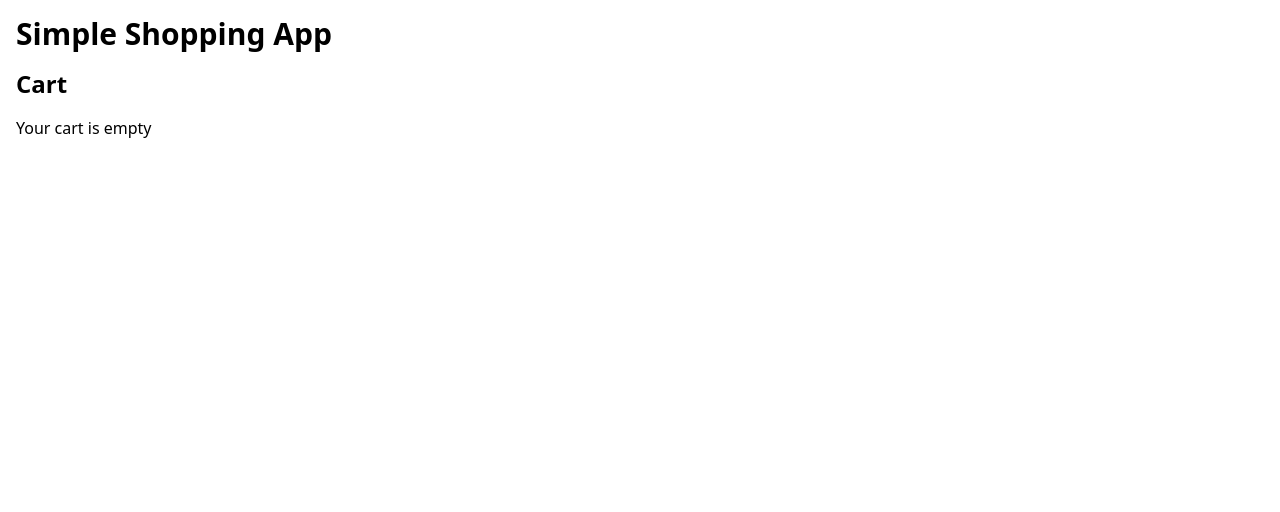
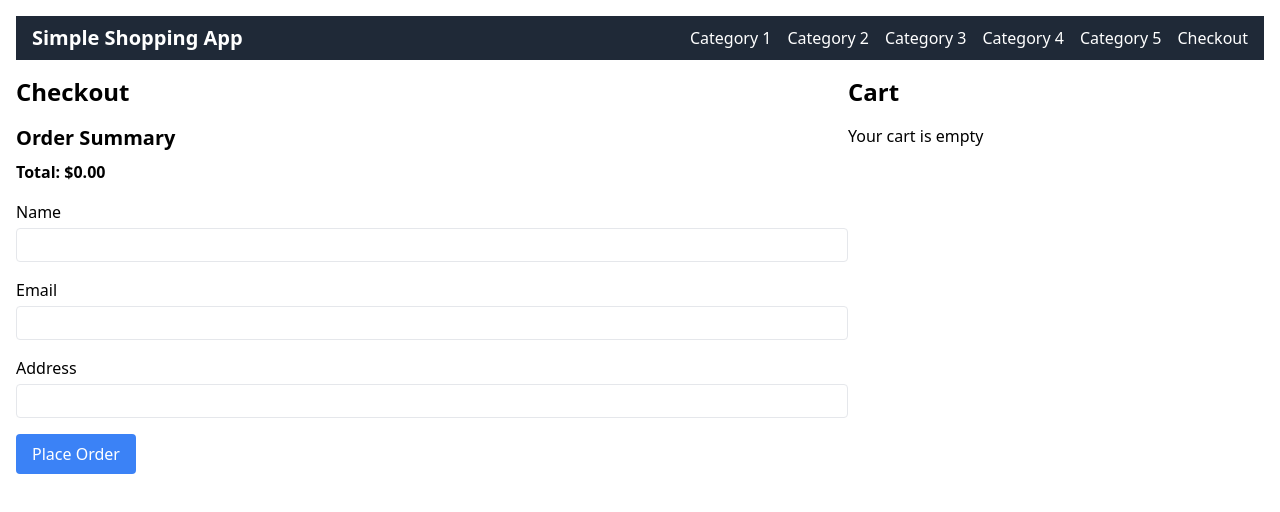
Before and after one commit to surajpai/demo-react-app, a React (Vite) app: page /checkout in a window 1280 px wide. Shown: the top 512 px of the page. Built offline with nearby package versions, Linux system fonts and the light colour scheme.

Commit message:
added category and checkout

```diff
--- a/src/App.tsx
+++ b/src/App.tsx
@@ -3,30 +3,38 @@ import { BrowserRouter as Router, Route, Routes } from 'react-router-dom';
 import { ProductList } from './components/ProductList';
 import { ProductDetails } from './components/ProductDetails';
 import { Cart } from './components/Cart';
+import { Checkout } from './components/Checkout';
+import { Header } from './components/Header';
 import { ProductProvider } from './context/ProductContext';
 import { CartProvider } from './context/CartContext';
+import { UserProvider } from './context/UserContext';
 import { useProductDataProvider } from './context/ProductDataProvider';
 import { useCartDataProvider } from './context/CartDataProvider';
+import { useUserDataProvider } from './context/UserDataProvider';
 
 const App: React.FC = () => {
   const productProvider = useProductDataProvider();
   const cartProvider = useCartDataProvider();
+  const userProvider = useUserDataProvider();
 
   return (
     <ProductProvider provider={productProvider}>
       <CartProvider provider={cartProvider}>
+        <UserProvider provider={userProvider}>
           <Router>
             <div className="container mx-auto p-4">
-            <h1 className="text-3xl font-bold mb-4">Simple Shopping App</h1>
+              <Header />
               <div className="flex flex-col md:flex-row">
                 <Routes>
                   <Route path="/" element={<ProductList />} />
                   <Route path="/product/:id" element={<ProductDetails />} />
+                  <Route path="/checkout" element={<Checkout />} />
                 </Routes>
                 <Cart />
               </div>
             </div>
           </Router>
+        </UserProvider>
       </CartProvider>
     </ProductProvider>
   );
--- /dev/null
+++ b/src/components/Category.tsx
@@ -0,0 +1,40 @@
+import React from 'react';
+import { useParams, Link } from 'react-router-dom';
+import { useProducts } from '../context/ProductContext';
+import { useCart } from '../context/CartContext';
+import { CartAdapter } from '../patterns/CartAdapter';
+
+export const Category: React.FC = () => {
+    const { category } = useParams<{ category: string }>();
+    const { products } = useProducts();
+    const { addToCart } = useCart();
+
+    const categoryProducts = products.filter(product => product.category === category);
+
+    return (
+        <div className="w-full md:w-2/3 pr-4">
+            <h2 className="text-2xl font-bold mb-4">{category}</h2>
+            {categoryProducts.length === 0 ? (
+                <p>No products found in this category.</p>
+            ) : (
+                <div className="grid grid-cols-1 md:grid-cols-2 lg:grid-cols-3 gap-4">
+                    {categoryProducts.map(product => (
+                        <div key={product.id} className="border p-4 rounded">
+                            <Link to={`/product/${product.id}`}>
+                                <img src={product.images[0]} alt={product.name} className="w-full h-48 object-cover mb-2" />
+                                <h3 className="font-bold">{product.name}</h3>
+                                <p>${product.price.toFixed(2)}</p>
+                            </Link>
+                            <button
+                                onClick={() => addToCart(CartAdapter.toCartItem(product))}
+                                className="mt-2 bg-blue-500 text-white px-4 py-2 rounded w-full"
+                            >
+                                Add to Cart
+                            </button>
+                        </div>
+                    ))}
+                </div>
+            )}
+        </div>
+    );
+};
--- /dev/null
+++ b/src/components/Checkout.tsx
@@ -0,0 +1,88 @@
+import React, { useState } from 'react';
+import { useCart } from '../context/CartContext';
+import { useUser } from '../context/UserContext';
+import { User } from '../types';
+
+export const Checkout: React.FC = () => {
+    const { cart } = useCart();
+    const { setUser } = useUser();
+    const [formData, setFormData] = useState({
+        name: '',
+        email: '',
+        address: '',
+    });
+
+    const total = cart.reduce((sum, item) => sum + item.price * item.quantity, 0);
+
+    const handleInputChange = (e: React.ChangeEvent<HTMLInputElement>) => {
+        const { name, value } = e.target;
+        setFormData(prevState => ({ ...prevState, [name]: value }));
+    };
+
+    const handleSubmit = (e: React.FormEvent) => {
+        e.preventDefault();
+        const user: User = {
+            id: Date.now(),
+            ...formData,
+        };
+        setUser(user);
+        alert('Order placed successfully!');
+    };
+
+    return (
+        <div className="w-full md:w-2/3">
+            <h2 className="text-2xl font-bold mb-4">Checkout</h2>
+            <div className="mb-4">
+                <h3 className="text-xl font-bold mb-2">Order Summary</h3>
+                {cart.map(item => (
+                    <div key={item.id} className="flex justify-between items-center mb-2">
+                        <span>{item.name} (x{item.quantity})</span>
+                        <span>${(item.price * item.quantity).toFixed(2)}</span>
+                    </div>
+                ))}
+                <div className="font-bold mt-2">Total: ${total.toFixed(2)}</div>
+            </div>
+            <form onSubmit={handleSubmit}>
+                <div className="mb-4">
+                    <label htmlFor="name" className="block mb-1">Name</label>
+                    <input
+                        type="text"
+                        id="name"
+                        name="name"
+                        value={formData.name}
+                        onChange={handleInputChange}
+                        required
+                        className="w-full px-2 py-1 border rounded"
+                    />
+                </div>
+                <div className="mb-4">
+                    <label htmlFor="email" className="block mb-1">Email</label>
+                    <input
+                        type="email"
+                        id="email"
+                        name="email"
+                        value={formData.email}
+                        onChange={handleInputChange}
+                        required
+                        className="w-full px-2 py-1 border rounded"
+                    />
+                </div>
+                <div className="mb-4">
+                    <label htmlFor="address" className="block mb-1">Address</label>
+                    <input
+                        type="text"
+                        id="address"
+                        name="address"
+                        value={formData.address}
+                        onChange={handleInputChange}
+                        required
+                        className="w-full px-2 py-1 border rounded"
+                    />
+                </div>
+                <button type="submit" className="bg-blue-500 text-white px-4 py-2 rounded">
+                    Place Order
+                </button>
+            </form>
+        </div>
+    );
+};
--- /dev/null
+++ b/src/components/Header.tsx
@@ -0,0 +1,25 @@
+import React from 'react';
+import { Link } from 'react-router-dom';
+import { useProducts } from '../context/ProductContext';
+
+export const Header: React.FC = () => {
+    const { categories } = useProducts();
+
+    return (
+        <header className="bg-gray-800 text-white mb-4">
+            <nav className="container mx-auto px-4 py-2 flex justify-between items-center">
+                <Link to="/" className="text-xl font-bold">Simple Shopping App</Link>
+                <ul className="flex space-x-4">
+                    {categories.map(category => (
+                        <li key={category}>
+                            <Link to={`/category/${category}`} className="hover:text-gray-300">{category}</Link>
+                        </li>
+                    ))}
+                    <li>
+                        <Link to="/checkout" className="hover:text-gray-300">Checkout</Link>
+                    </li>
+                </ul>
+            </nav>
+        </header>
+    );
+};
--- a/src/context/ProductContext.tsx
+++ b/src/context/ProductContext.tsx
@@ -4,6 +4,7 @@ import { Product } from '../types';
 
 export type IProductDataProvider = {
   products: Product[];
+  categories: string[];
 }
 
 type ProductProviderProps = PropsWithChildren<{
--- a/src/context/ProductDataProvider.ts
+++ b/src/context/ProductDataProvider.ts
@@ -1,22 +1,26 @@
-import { Product } from "../types";
-import { useState } from "react";
-import { IProductDataProvider } from "./ProductContext";
-import { ProductFactory } from "../patterns/ProductFactory";
-import { imageUrl } from "../constants";
+import { useState, useEffect } from 'react';
+import { Product } from '../types';
+import { IProductDataProvider } from './ProductContext';
+import { ProductFactory } from '../patterns/ProductFactory';
+import { imageUrl } from '../constants';
+export function useProductDataProvider(): IProductDataProvider {
+    const [products, setProducts] = useState<Product[]>([]);
+    const [categories, setCategories] = useState<string[]>([]);
 
-export function useProductDataProvider(): IProductDataProvider {
-    const [products] = useState<Product[]>(() => {
+    useEffect(() => {
         const factory = new ProductFactory();
-        return [
-            factory.createProduct(1, 'Product 1', 10, 'Description for Product 1', [`${imageUrl}400/400?random=1`, `${imageUrl}400/400?random=2`]),
-            factory.createProduct(2, 'Product 2', 15, 'Description for Product 2', [`${imageUrl}400/400?random=3`, `${imageUrl}400/400?random=4`]),
-            factory.createProduct(3, 'Product 3', 20, 'Description for Product 3', [`${imageUrl}400/400?random=5`, `${imageUrl}400/400?random=6`]),
-            factory.createProduct(4, 'Product 4', 210, 'Description for Product 4', [`${imageUrl}400/400?random=7`, `${imageUrl}400/400?random=8`]),
-            factory.createProduct(5, 'Product 5', 30, 'Description for Product 5', [`${imageUrl}400/400?random=9`, `${imageUrl}400/400?random=10`]),
+        const fetchedProducts = [
+            factory.createProduct(1, 'Product 1', 10, 'Description for Product 1', [`${imageUrl}400/400?random=1`, `${imageUrl}400/400?random=2`], 'Category 1'),
+            factory.createProduct(2, 'Product 2', 15, 'Description for Product 2', [`${imageUrl}400/400?random=3`, `${imageUrl}400/400?random=4`], 'Category 2'),
+            factory.createProduct(3, 'Product 3', 20, 'Description for Product 3', [`${imageUrl}400/400?random=5`, `${imageUrl}400/400?random=6`], 'Category 3'),
+            factory.createProduct(4, 'Product 4', 210, 'Description for Product 4', [`${imageUrl}400/400?random=7`, `${imageUrl}400/400?random=8`], 'Category 4'),
+            factory.createProduct(5, 'Product 5', 30, 'Description for Product 5', [`${imageUrl}400/400?random=9`, `${imageUrl}400/400?random=10`], 'Category 5'),
         ];
-    });
+        setProducts(fetchedProducts);
 
-    return {
-        products
-    }
+        const uniqueCategories = Array.from(new Set(fetchedProducts.map(p => p.category)));
+        setCategories(uniqueCategories);
+    }, []);
+
+    return { products, categories };
 }
--- /dev/null
+++ b/src/context/UserContext.tsx
@@ -0,0 +1,29 @@
+import React, { createContext, PropsWithChildren, useContext } from 'react';
+import { User } from '../types';
+
+export type IUserDataProvider = {
+    user: User | null;
+    setUser: (user: User) => void;
+};
+
+type UserProviderProps = PropsWithChildren<{
+    provider: IUserDataProvider;
+}>;
+
+const UserContext = createContext<UserProviderProps | undefined>(undefined);
+
+export const UserProvider: React.FC<UserProviderProps> = ({ children, provider }) => {
+    return (
+        <UserContext.Provider value={{ provider }}>
+            {children}
+        </UserContext.Provider>
+    );
+};
+
+export const useUser = () => {
+    const context = useContext(UserContext);
+    if (!context) {
+        throw new Error('useUser must be used within a UserProvider');
+    }
+    return context.provider;
+};
--- /dev/null
+++ b/src/context/UserDataProvider.ts
@@ -0,0 +1,16 @@
+import { useState } from 'react';
+import { User } from '@/types';
+import { IUserDataProvider } from './UserContext';
+import { UserSingleton } from '../patterns/UserSingleton';
+
+export function useUserDataProvider(): IUserDataProvider {
+    const [user, setUserState] = useState<User | null>(null);
+    const userSingleton = UserSingleton.getInstance();
+
+    const setUser = (newUser: User) => {
+        userSingleton.setUser(newUser);
+        setUserState(newUser);
+    };
+
+    return { user, setUser };
+}
--- a/src/patterns/ProductFactory.ts
+++ b/src/patterns/ProductFactory.ts
@@ -1,7 +1,7 @@
 import { Product } from '../types';
 
 export class ProductFactory {
-  createProduct(id: number, name: string, price: number, description: string, images: string[]): Product {
-    return { id, name, price, description, images };
+  createProduct(id: number, name: string, price: number, description: string, images: string[], category: string): Product {
+    return { id, name, price, description, images, category };
   }
 }
--- a/src/types.ts
+++ b/src/types.ts
@@ -4,8 +4,14 @@ export interface Product {
   price: number;
   description: string;
   images: string[];
+  category: string;
 }
 
 export interface CartItem extends Product {
   quantity: number;
 }
+
+export interface User {
+  name: string;
+  address: string;
+}
```
Also changed, not shown: src/components/Cart.tsx (+4 -3 lines), src/patterns/UserSingleton.ts (added, +27 -0 lines), 1 other file (tests, documents, lock files or other folders). Lines whose indentation alone changed are shown as unchanged.
